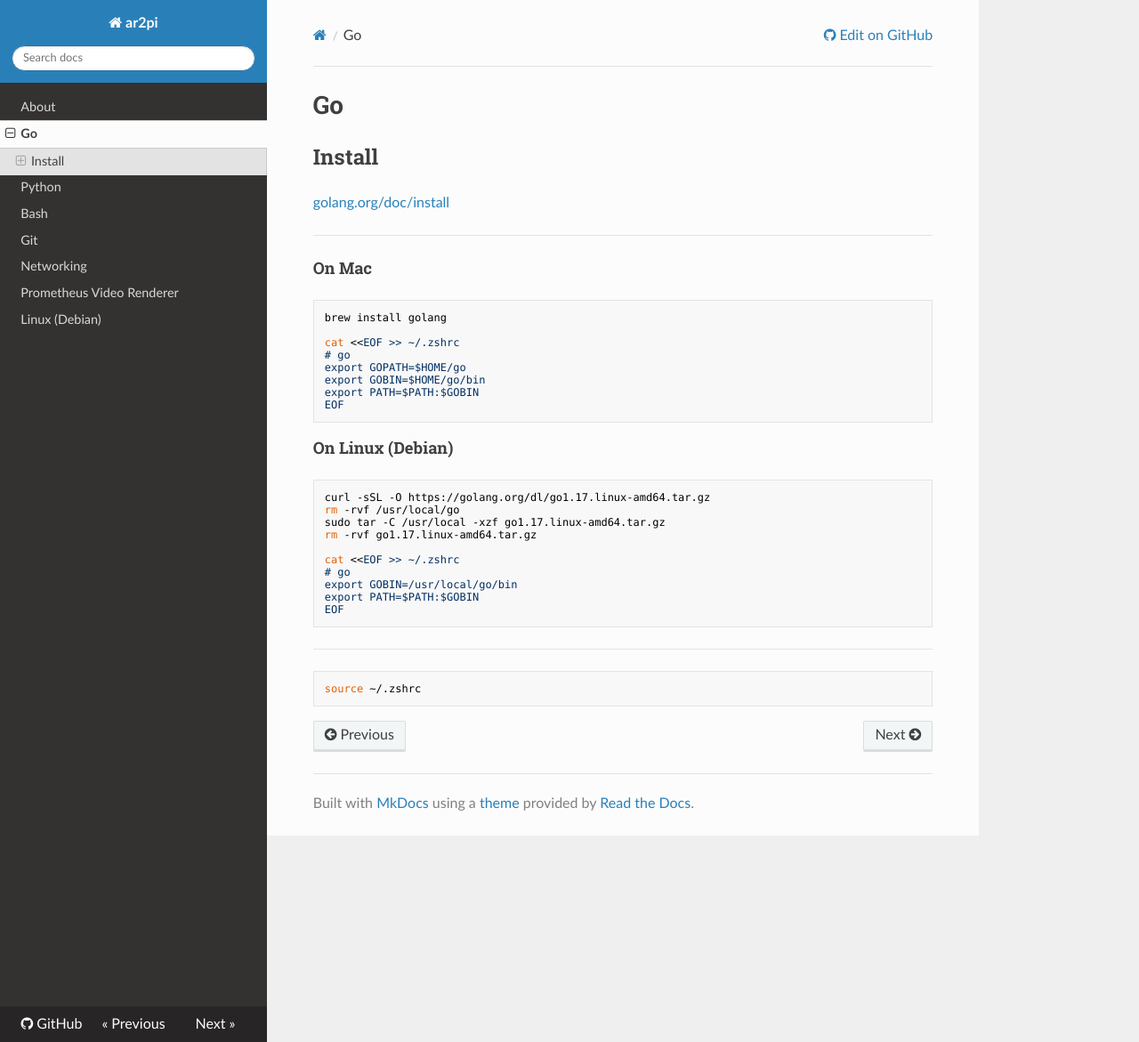
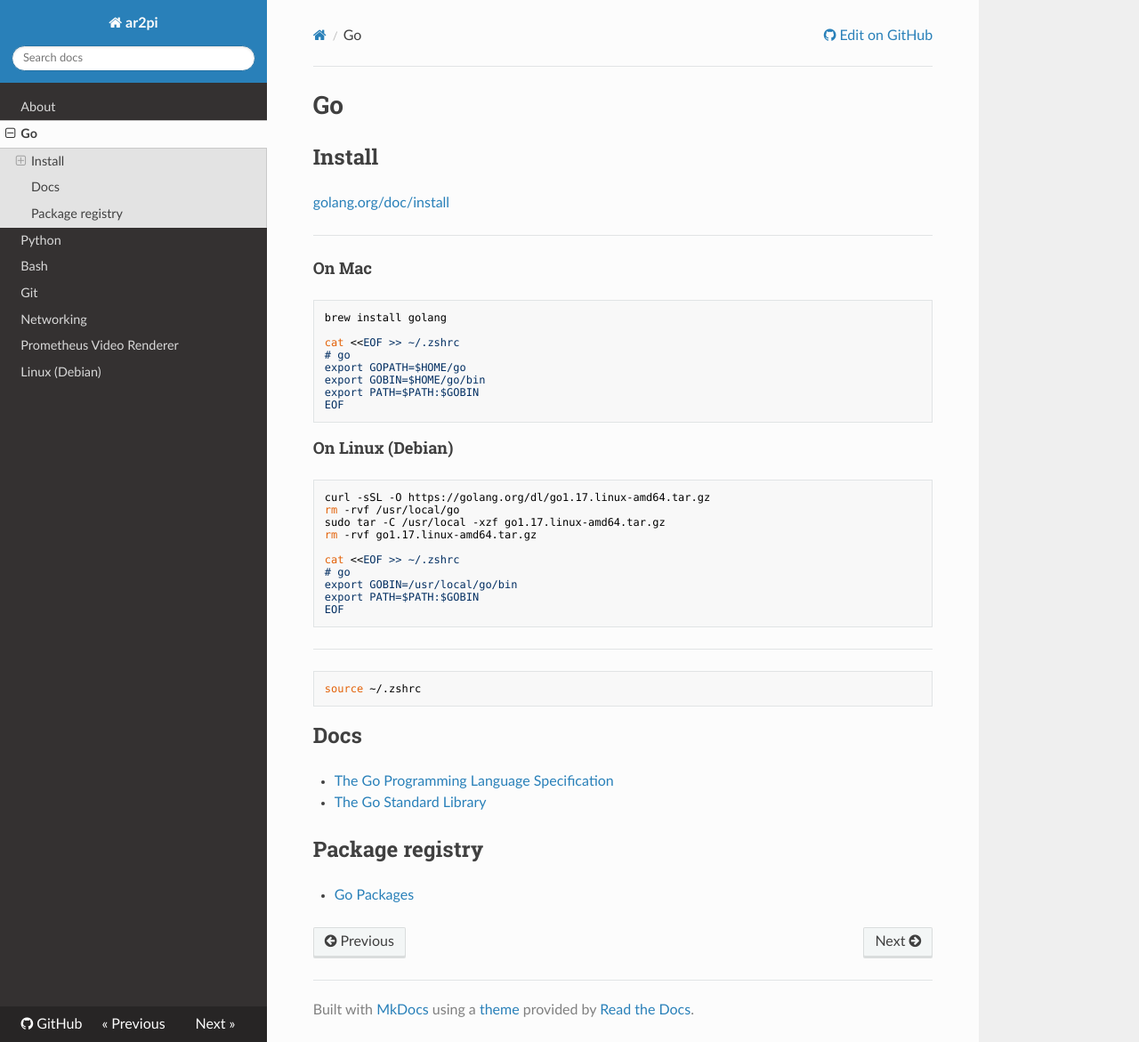
Before and after one commit to ar2pi/ar2pi, an MkDocs documentation site: the page built from docs/go.md, in a window 1280 px wide and 1171 px high. Shown: the whole window at 89% size. Built offline with MkDocs 1.6.1, drawn with Linux system fonts in a browser that asks for light colours; nearby versions of some CDN libraries.

Commit message:
add documentation references

````diff
--- a/docs/go.md
+++ b/docs/go.md
@@ -34,3 +34,12 @@ EOF
 ```sh
 source ~/.zshrc
 ```
+
+## Docs
+
+- [The Go Programming Language Specification](https://golang.org/ref/spec)
+- [The Go Standard Library](https://pkg.go.dev/std)
+
+## Package registry
+
+- [Go Packages](https://pkg.go.dev/)
--- a/docs/python.md
+++ b/docs/python.md
@@ -88,6 +88,10 @@ help(set)
 
 - [The Python Language Reference](https://docs.python.org/3/reference/index.html)
 - [The Python Standard Library](https://docs.python.org/3/library/index.html)
+
+## Package registry
+
+- [PyPi](https://pypi.org/)
 
 ## Containerized Python development
 
````
